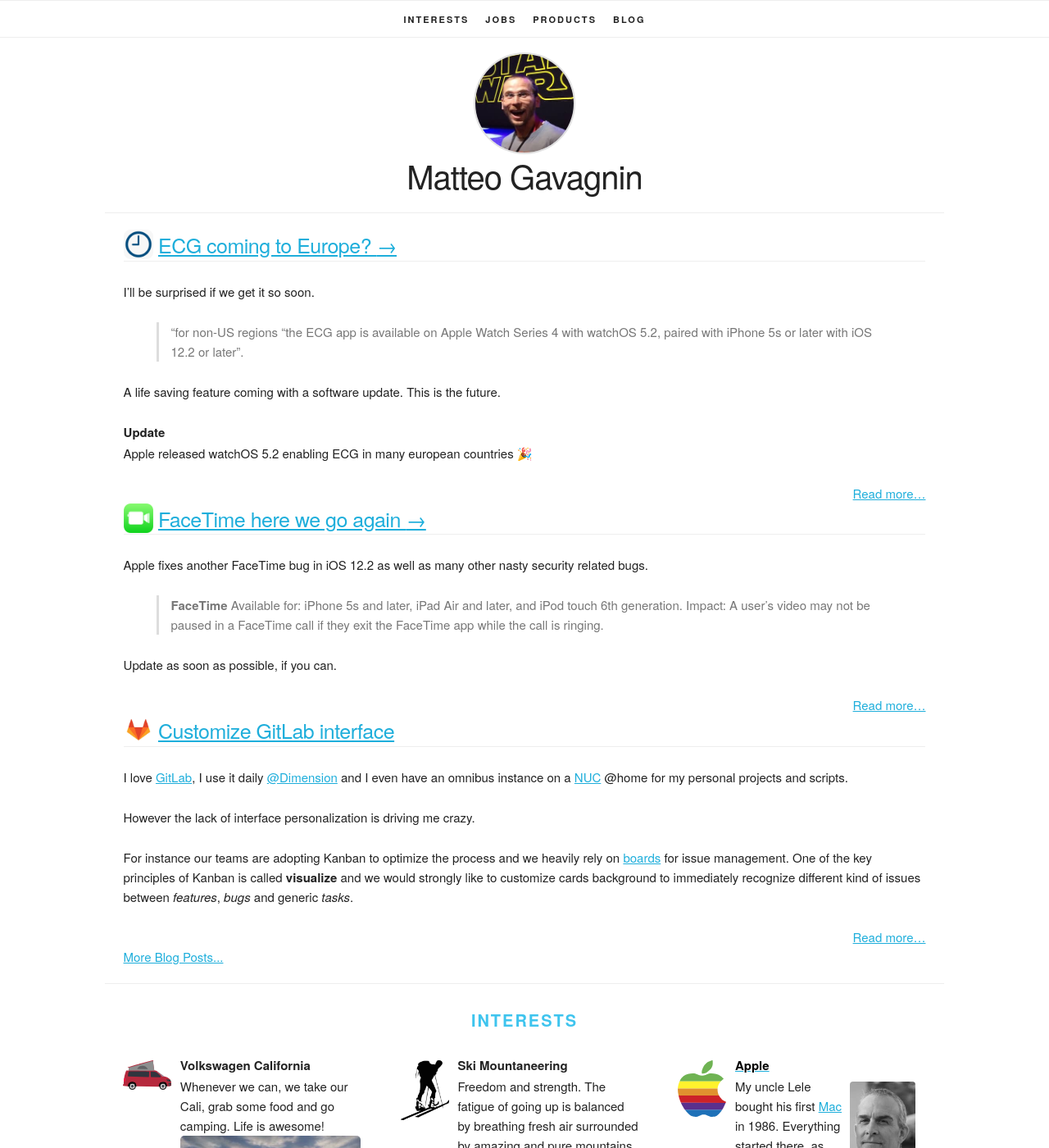
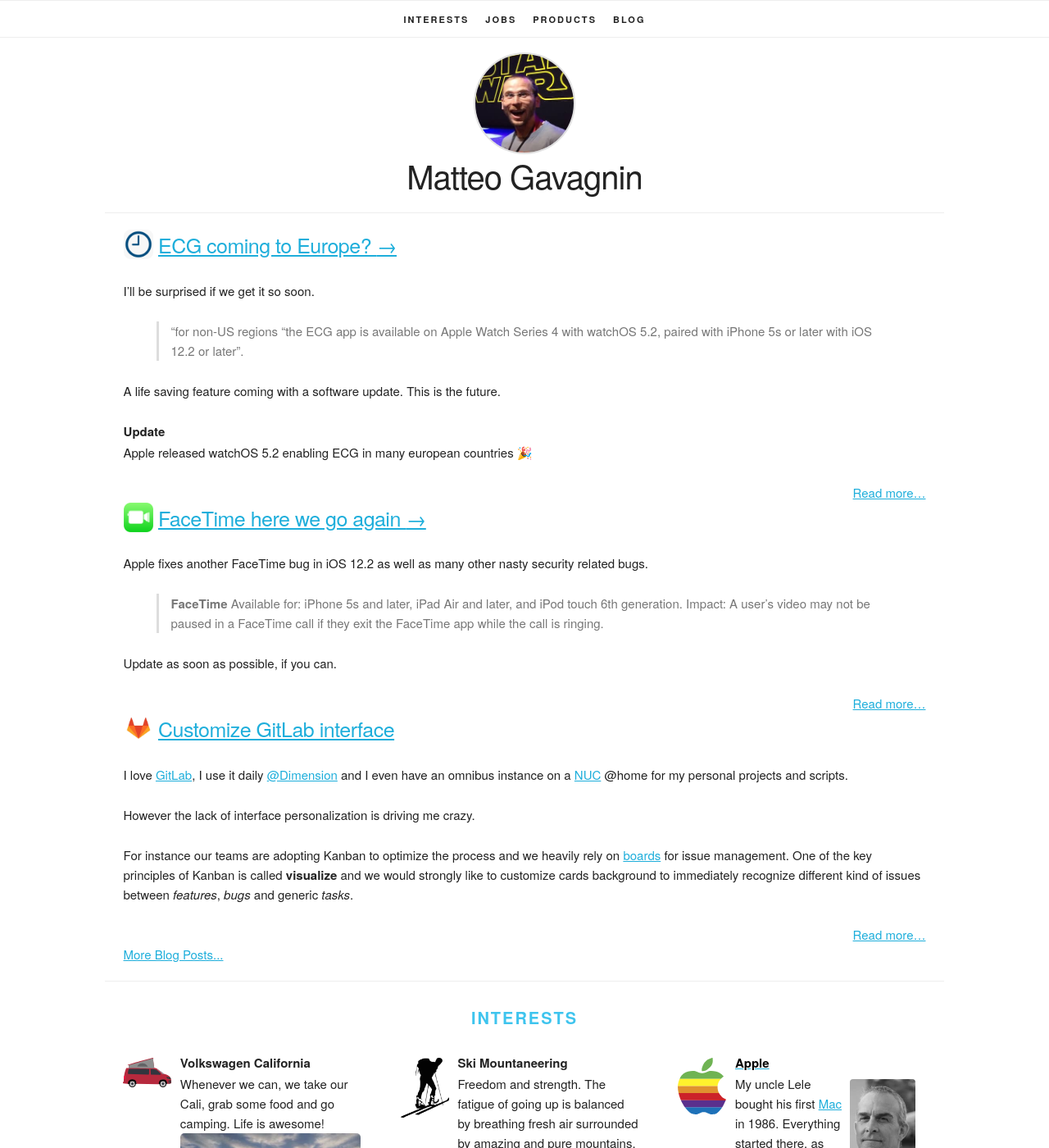
Before and after one commit to macteo/macteo.it, a Jekyll site: the page built from index.html, in a window 1280 px wide and 1400 px high. Shown: the whole window at 82% size. Built offline with Jekyll 4.4.1, drawn with Linux system fonts in a browser that asks for light colours.

Commit message:
Better CSS, removed h5 and h6 underlines

```diff
--- a/_includes/css/custom-dark.css
+++ b/_includes/css/custom-dark.css
@@ -144,11 +144,11 @@
   }
 
   h5 {
-    border-bottom: 1px solid #555;
+    border-bottom: 0px solid #555 !important;
   }
 
   h6 {
-    border-bottom: 1px solid #555;
+    border-bottom: 0px solid #555 !important;
   }
 
   .navbar,
--- a/_includes/css/custom.css
+++ b/_includes/css/custom.css
@@ -81,7 +81,7 @@
 h5 {
   font-size: 2.5rem;
   margin-bottom: 2px;
-  border-bottom: 1px solid #eee;
+  border-bottom: 0px solid #eee;
 }
 
 h6 {
```
Also changed, not shown: 1 other file.
